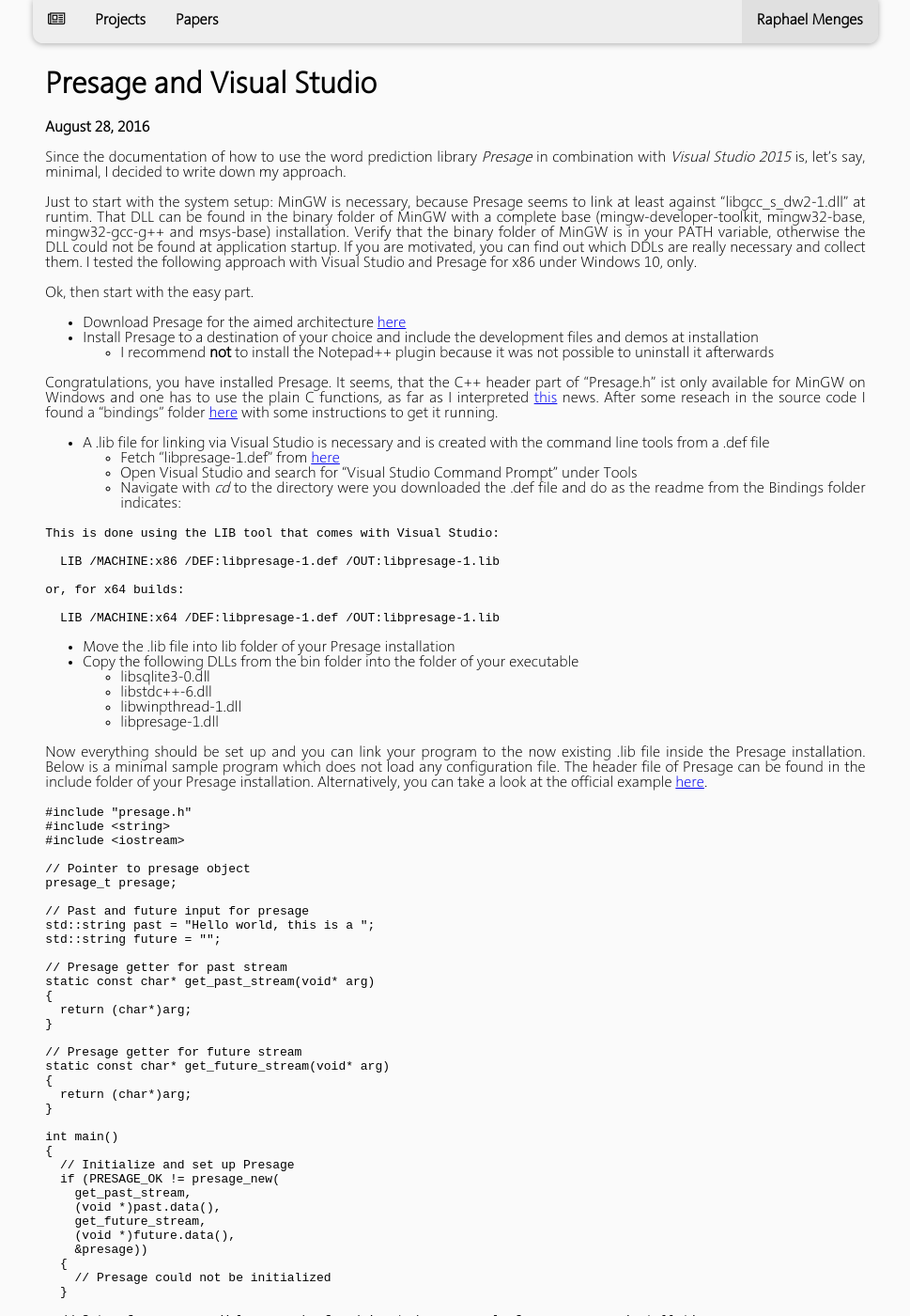
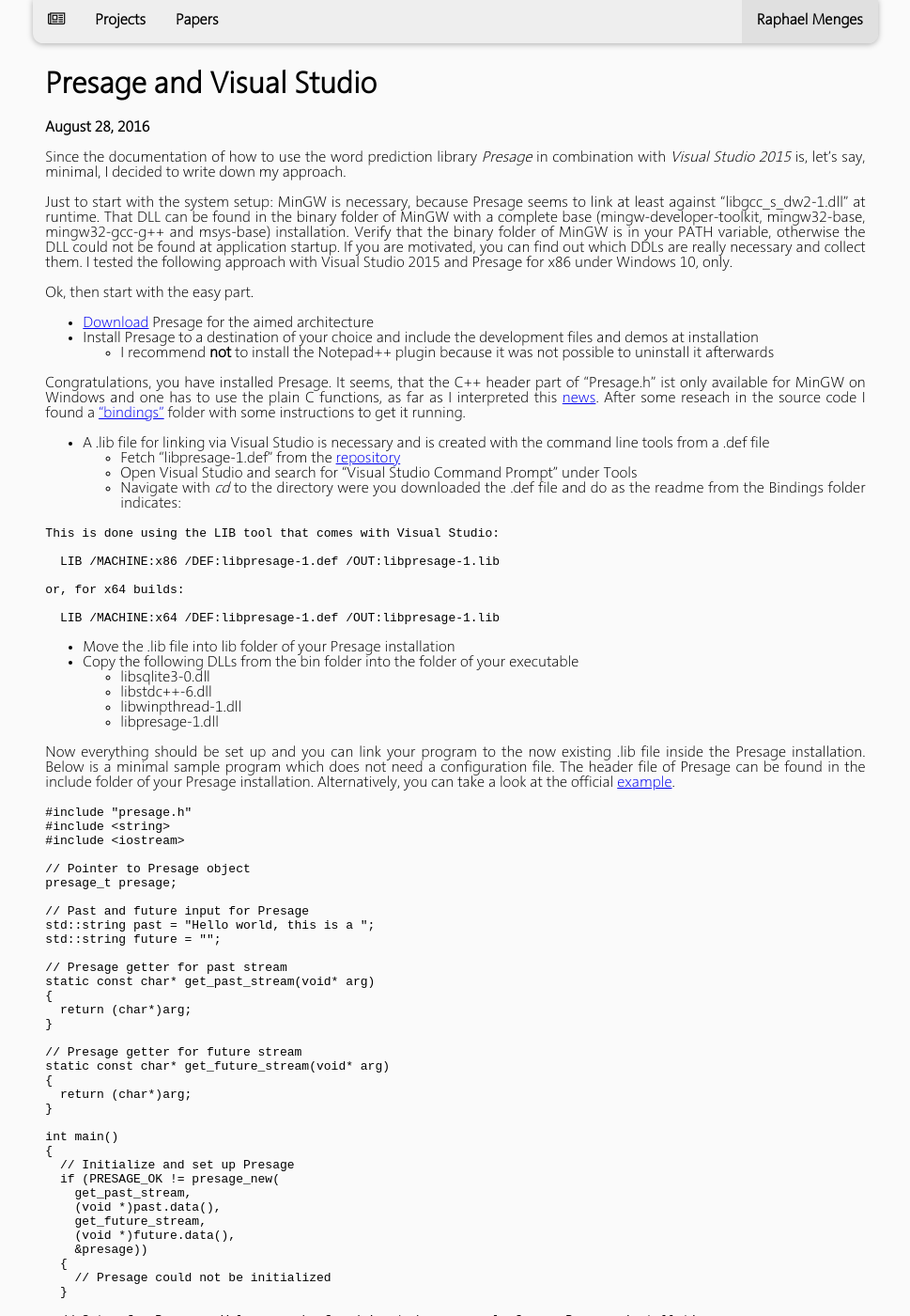
Before and after one commit to raphaelmenges/raphaelmenges.github.io, a Jekyll site: the page built from _posts/2016-08-28-presage-and-visual-studio.md, in a window 1280 px wide and 1400 px high. Shown: the whole window at 94% size, without its empty margins (155-1124 px from the left). Built offline with Jekyll 4.4.1, drawn with Linux system fonts in a browser that asks for light colours; some of the changed text lies outside the part shown.

Commit message:
Updated post.

````diff
--- a/_posts/2016-08-28-presage-and-visual-studio.md
+++ b/_posts/2016-08-28-presage-and-visual-studio.md
@@ -4,18 +4,18 @@
 ---
 Since the documentation of how to use the word prediction library *Presage* in combination with *Visual Studio 2015* is, let's say, minimal, I decided to write down my approach.
 
-Just to start with the system setup: MinGW is necessary, because Presage seems to link at least against "libgcc_s_dw2-1.dll" at runtim. That DLL can be found in the binary folder of MinGW with a complete base (mingw-developer-toolkit, mingw32-base, mingw32-gcc-g++ and msys-base) installation. Verify that the binary folder of MinGW is in your PATH variable, otherwise the DLL could not be found at application startup. If you are motivated, you can find out which DDLs are really necessary and collect them. I tested the following approach with Visual Studio and Presage for x86 under Windows 10, only.
+Just to start with the system setup: MinGW is necessary, because Presage seems to link at least against "libgcc_s_dw2-1.dll" at runtime. That DLL can be found in the binary folder of MinGW with a complete base (mingw-developer-toolkit, mingw32-base, mingw32-gcc-g++ and msys-base) installation. Verify that the binary folder of MinGW is in your PATH variable, otherwise the DLL could not be found at application startup. If you are motivated, you can find out which DDLs are really necessary and collect them. I tested the following approach with Visual Studio 2015 and Presage for x86 under Windows 10, only.
 
 Ok, then start with the easy part.
 
-- Download Presage for the aimed architecture [here](https://sourceforge.net/projects/presage/files/presage/)
+- [Download](https://sourceforge.net/projects/presage/files/presage/) Presage for the aimed architecture
 - Install Presage to a destination of your choice and include the development files and demos at installation
   - I recommend **not** to install the Notepad++ plugin because it was not possible to uninstall it afterwards
 
-Congratulations, you have installed Presage. It seems, that the C++ header part of "Presage.h" ist only available for MinGW on Windows and one has to use the plain C functions, as far as I interpreted [this](http://presage.sourceforge.net/?q=node/51) news. After some reseach in the source code I found a "bindings" folder [here](https://sourceforge.net/p/presage/presage/ci/master/tree/bindings/c/) with some instructions to get it running.
+Congratulations, you have installed Presage. It seems, that the C++ header part of "Presage.h" ist only available for MinGW on Windows and one has to use the plain C functions, as far as I interpreted this [news](http://presage.sourceforge.net/?q=node/51). After some reseach in the source code I found a ["bindings"](https://sourceforge.net/p/presage/presage/ci/master/tree/bindings/c/)  folder with some instructions to get it running.
 
 - A .lib file for linking via Visual Studio is necessary and is created with the command line tools from a .def file
-  - Fetch "libpresage-1.def" from [here](https://sourceforge.net/p/presage/presage/ci/master/tree/bindings/c/libpresage-1.def?format=raw)
+  - Fetch "libpresage-1.def" from the [repository](https://sourceforge.net/p/presage/presage/ci/master/tree/bindings/c/libpresage-1.def?format=raw)
   - Open Visual Studio and search for "Visual Studio Command Prompt" under Tools
   - Navigate with *cd* to the directory were you downloaded the .def file and do as the readme from the Bindings folder indicates:
 
@@ -36,17 +36,17 @@
   - libwinpthread-1.dll
   - libpresage-1.dll
 
-Now everything should be set up and you can link your program to the now existing .lib file inside the Presage installation. Below is a minimal sample program which does not load any configuration file. The header file of Presage can be found in the include folder of your Presage installation. Alternatively, you can take a look at the official example [here](https://sourceforge.net/p/presage/presage/ci/master/tree/bindings/c/presage_c_demo.c).
+Now everything should be set up and you can link your program to the now existing .lib file inside the Presage installation. Below is a minimal sample program which does not need a configuration file. The header file of Presage can be found in the include folder of your Presage installation. Alternatively, you can take a look at the official [example](https://sourceforge.net/p/presage/presage/ci/master/tree/bindings/c/presage_c_demo.c).
 
 ```C++
 #include "presage.h"
 #include <string>
 #include <iostream>
 
-// Pointer to presage object
+// Pointer to Presage object
 presage_t presage;
 
-// Past and future input for presage
+// Past and future input for Presage
 std::string past = "Hello world, this is a ";
 std::string future = "";
 
@@ -75,7 +75,7 @@
 		// Presage could not be initialized
 	}
 
-	// Setup for presage. Values can be found in etc/presage.xml of your presage installation
+	// Setup for Presage. Values can be found in etc/presage.xml of your Presage installation
 	presage_config_set(presage, "Presage.Selector.SUGGESTIONS", "3"); // three suggestions are enough
 	presage_config_set(presage, "Presage.ContextTracker.ONLINE_LEARNING", "no"); // disable learning
 
````
